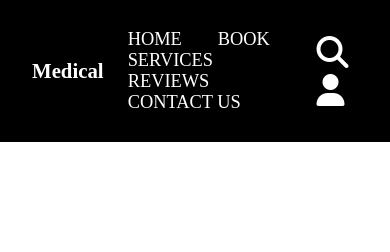
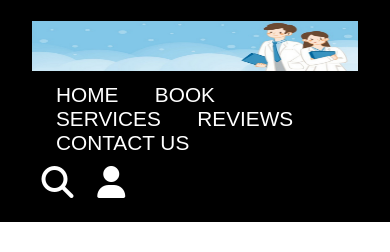
Before and after one commit to a-delicate-balance/Hack-it-out-NPC, a plain HTML site: page index.html in a window 390 px wide. Drawn offline with Linux system fonts and the light colour scheme.

Commit message:
Solved some merge conflicts and add some responsiveness the the navBar

```diff
--- a/index.html
+++ b/index.html
@@ -12,7 +12,7 @@
     <!-- NAVIGATION BAR -->
 
     <header>
-        <a href="#" class="logo">Medical</a>
+        <a href="#" class="logo-container"><img id="logo-img" src="images/background_image.jpg" alt="Medical"></a>
         <nav class="navBar">
             <a href="#home">HOME</a>
             <a href="#book">BOOK</a>
@@ -22,7 +22,7 @@
         </nav>
         <div class="icons">
             <i class="fas fa-search" id="searchBtn"></i>
-            <i class="fas fa-user" id="userBtn"></i>
+            <a href="login.html"><i class="fas fa-user" id="userBtn"></i></a>
         </div>
         <form action="" class="searchBarBox">
             <input type="search" id="searchBar" placeholder="Search Here">
--- a/styles/style.css
+++ b/styles/style.css
@@ -1,5 +1,9 @@
 :root {
     --mainColor : rgb(14, 231, 231);
+}
+
+body{
+    font-family: Arial, Helvetica, sans-serif;
 }
 
 * {
@@ -33,10 +37,9 @@ header {
     padding: 1.3rem 2rem;
 }
 
-header .logo {
-    font-size: 1.3rem;
-    color: white;
-    font-weight: 700;
+#logo-img {
+    width: 100%;
+    max-height: 50px
 }
 
 header .navBar {
@@ -46,7 +49,7 @@ header .navBar {
 header .navBar a {
     margin: 0.3rem 1rem;
     color: white;
-    font-size: 1.15rem;
+    font-size: 1.3rem;
 }
 
 header .navBar a:hover {
@@ -90,10 +93,12 @@ header .searchBarBox.active {
 
 header .searchBarBox input#searchBar {
     width: 100%;
-    /* padding: 0.2rem; */
-    text-transform: none;
-    font-size: 1rem;
-    border-radius: 0.2rem;
+
+header .searchBarBox label {
+    cursor: pointer;
+    color: white;
+    font-size: 1.5rem;
+    margin: auto 1.3rem;
 }
 
 header .searchBarBox label {
@@ -106,3 +111,16 @@ header .searchBarBox label {
 header .searchBarBox label:hover {
     color: var(--mainColor);
 }
+}
+
+@media screen and (max-width: 500px) {
+    header {
+        float: none;
+        display: block;
+        text-align: left;
+    }
+    #logo-img {
+        width: 100%;
+    }
+
+  }
```
